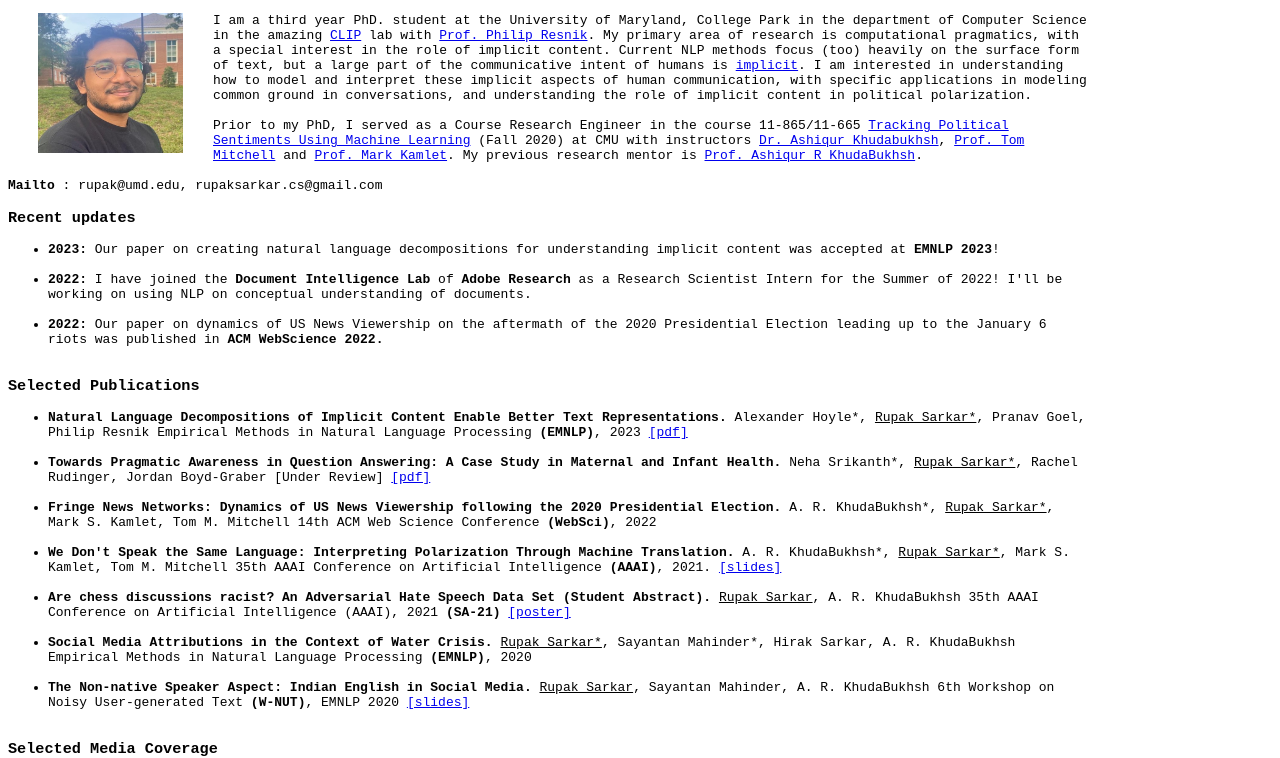
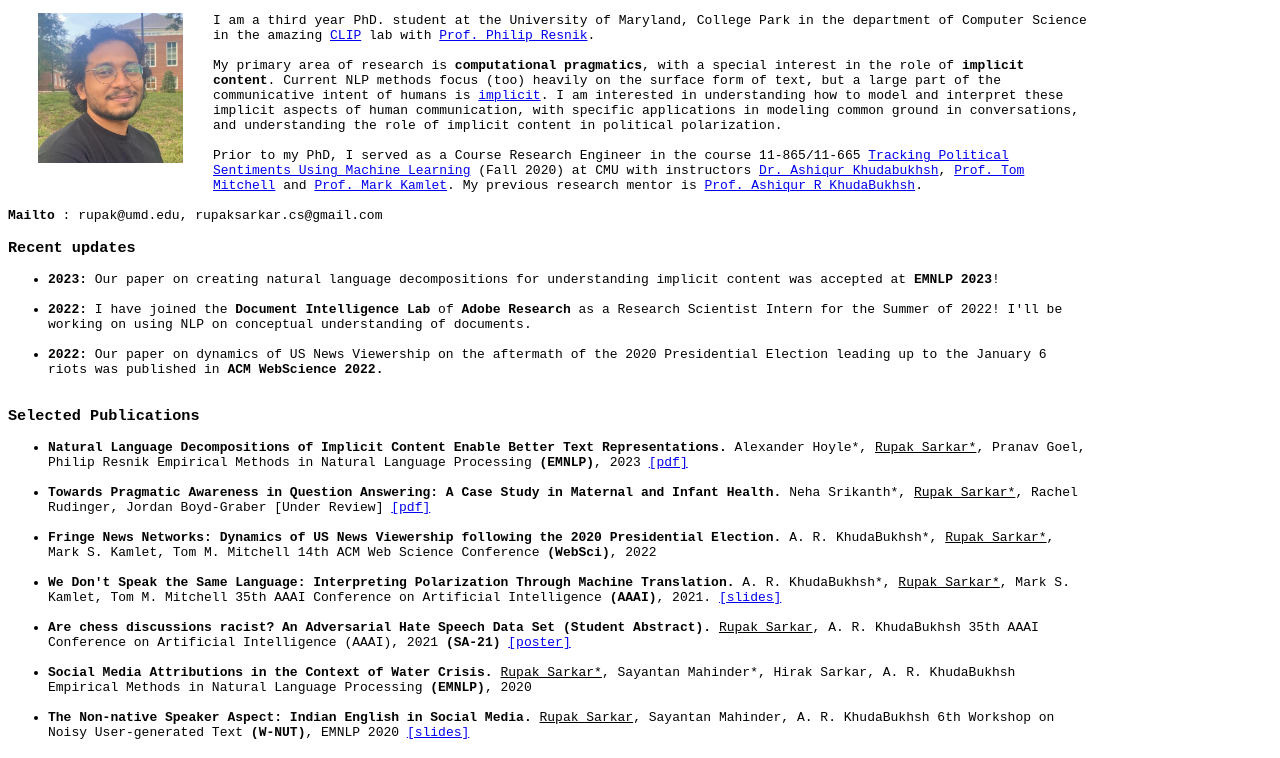
Before and after one commit to styx97/styx97.github.io, a plain HTML site: page index.html in a window 1280 px wide. Shown: the part 49-807 px from the top of the page. Drawn offline with Linux system fonts and the light colour scheme.

Commit message:
Updating links

```diff
--- a/index.html
+++ b/index.html
@@ -24,9 +24,11 @@
     </h2>
 
 
-    <img src="sarkar.jpg" alt="sarkar" style="width:145px;height:140px;margin-left:30px;margin-bottom: 15px;margin-right: 30px;"> I am a third year PhD. student at the University of Maryland,
+    <img src="sarkar.jpg" alt="sarkar" style="width:145px;height:150px;margin-left:30px;margin-bottom: 17px;margin-right: 30px;"> I am a third year PhD. student at the University of Maryland,
     College Park in the department of Computer Science in the amazing <a href="https://wiki.umiacs.umd.edu/clip/index.php/Main_Page">CLIP</a> lab
-    with <a href="http://users.umiacs.umd.edu/~resnik/">Prof. Philip Resnik</a>. My primary area of research is <b></b>computational pragmatics</b>, with a special interest in the role of implicit content. Current NLP methods focus (too) heavily on the surface form of text, but a large part of the communicative intent of humans is <a href="https://aclanthology.org/2023.emnlp-main.815.pdf" target="_blank">implicit</a>. I am interested in understanding how to model and interpret these implicit aspects of human communication, with specific applications in modeling common ground in conversations, and understanding the role of implicit content in political polarization.
+    with <a href="http://users.umiacs.umd.edu/~resnik/">Prof. Philip Resnik</a>. <br><br>
+
+    My primary area of research is <b>computational pragmatics</b>, with a special interest in the role of <b>implicit content</b>. Current NLP methods focus (too) heavily on the surface form of text, but a large part of the communicative intent of humans is <a href="https://aclanthology.org/2023.emnlp-main.815.pdf" target="_blank">implicit</a>. I am interested in understanding how to model and interpret these implicit aspects of human communication, with specific applications in modeling common ground in conversations, and understanding the role of implicit content in political polarization.
 
     <!-- In the past, I have worked on evaluating topic models that can help domain experts in the
     real world and other topics in Computational Social/Political Science.
```
